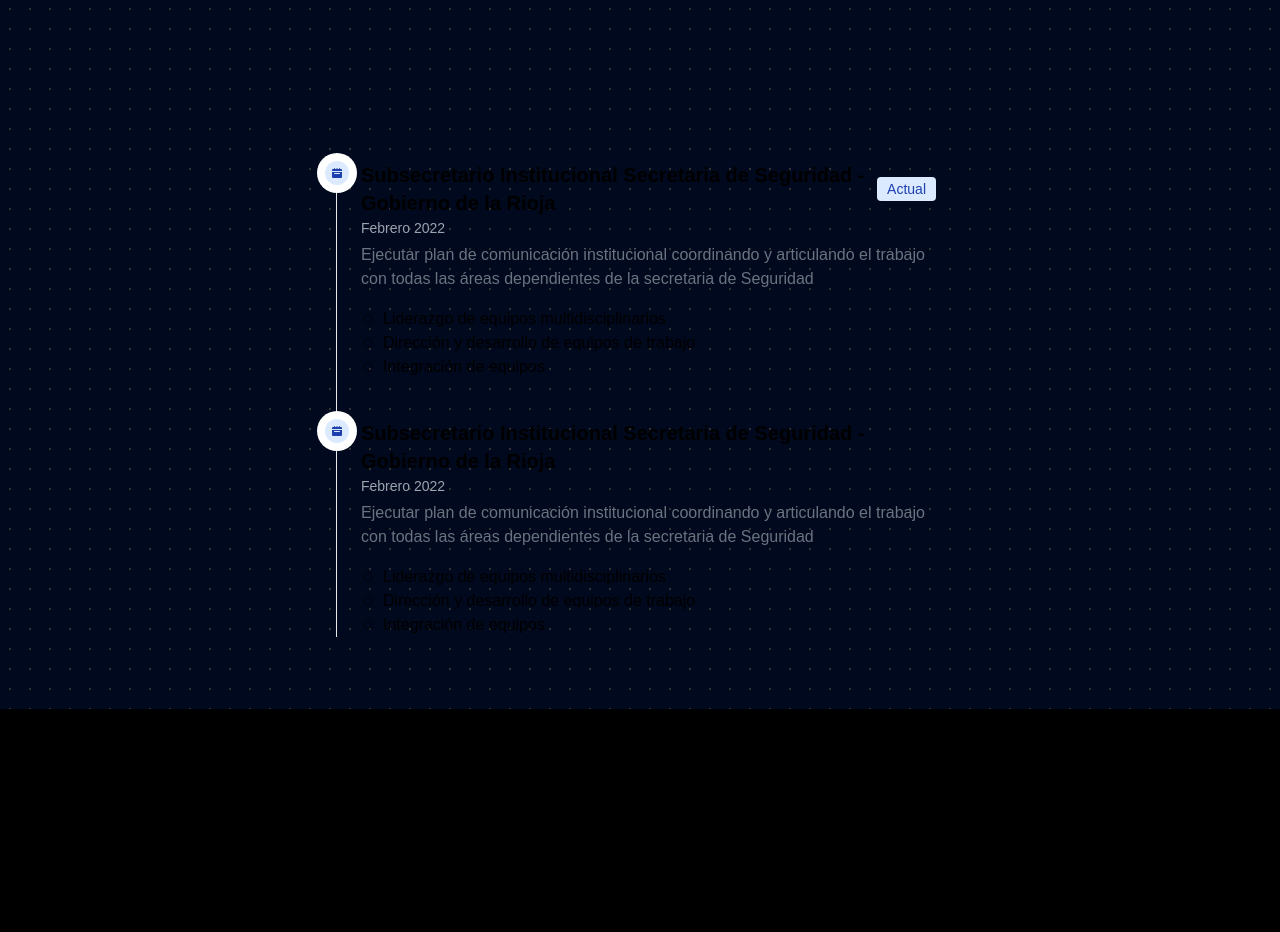
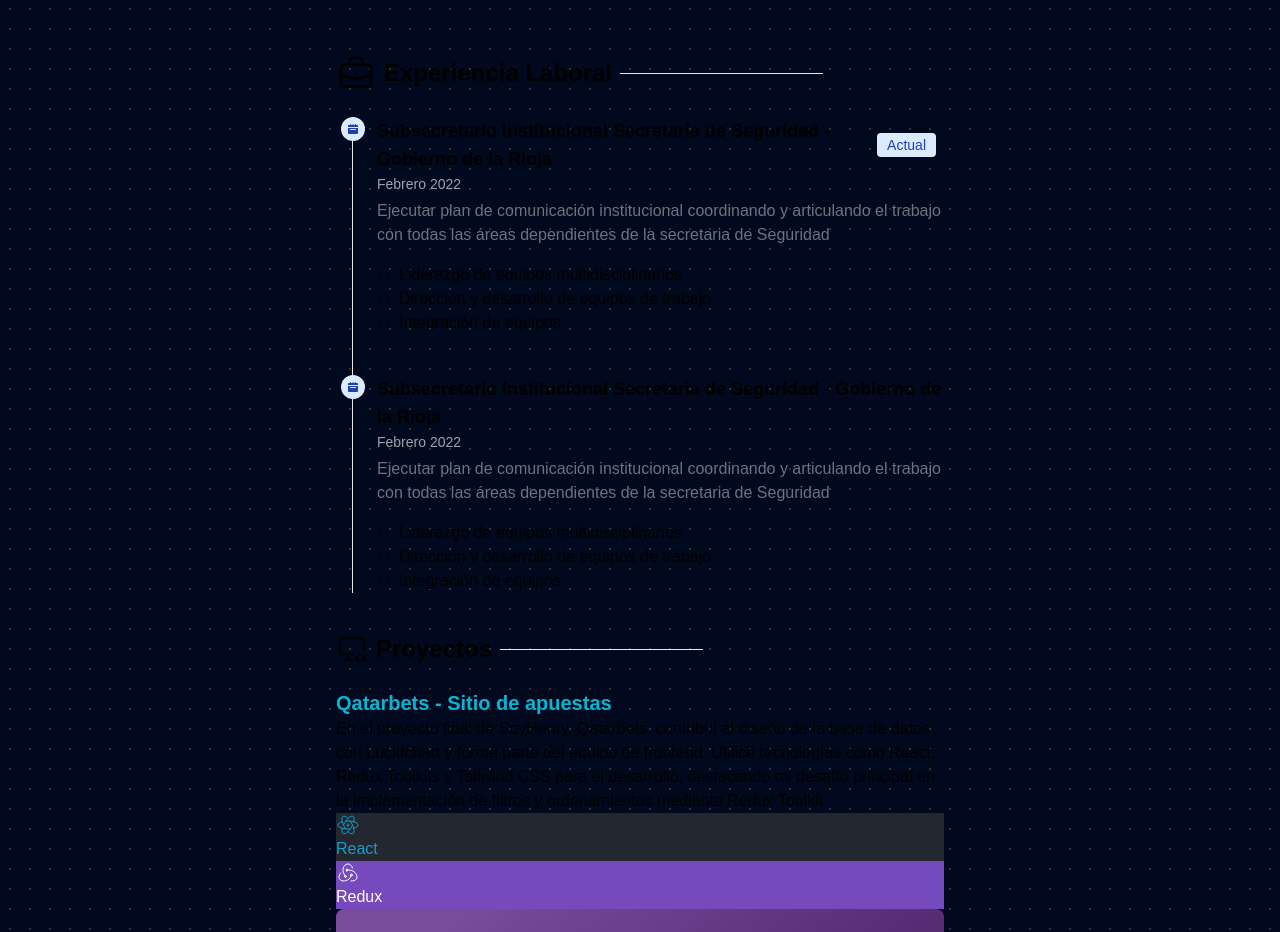
Before and after one commit to gastonfuentes/portfolio-gaston-fuentes, an Astro site: page / in a window 1280 px wide. Shown: the part 501-1433 px from the top of the page. Before the commit the page ends 1210 px from the top, so only its background shows below. Built offline with nearby package versions, Linux system fonts and the light colour scheme; Astro itself is replaced by a stand-in of ours.

Commit message:
responsive design y se agrego seccion de projectos

```diff
--- a/src/components/Experience.astro
+++ b/src/components/Experience.astro
@@ -31,7 +31,7 @@
 ];
 ---
 
-<ol class="relative border-s border-gray-200 dark:border-gray-700">
+<ol class="relative border-s border-gray-200 dark:border-gray-700 ml-4">
     {
         EXPERIENCIE.map((item) => (
             <li class="mb-10 ms-6">
--- a/src/components/ExperienceItem.astro
+++ b/src/components/ExperienceItem.astro
@@ -6,7 +6,7 @@
 
 <div>
     <span
-        class="absolute flex items-center justify-center w-6 h-6 bg-blue-100 rounded-full -start-3 ring-8 ring-white dark:ring-gray-900 dark:bg-blue-900"
+        class="absolute flex items-center justify-center w-6 h-6 bg-blue-100 rounded-full -start-3 ring-7 ring-white dark:ring-gray-900 dark:bg-blue-900"
     >
         <svg
             class="w-2.5 h-2.5 text-blue-800 dark:text-blue-300"
@@ -21,7 +21,7 @@
         </svg>
     </span>
 
-    <h3 class="flex items-center mb-1 text-xl font-semibold dark:text-white">
+    <h3 class="flex items-center mb-1 text-lg font-semibold dark:text-white">
         {title}
         {
             latest && (
--- a/src/components/Header.astro
+++ b/src/components/Header.astro
@@ -1,13 +1,9 @@
-<header class="flex justify-between items-center py-3 w-9/12">
-    <img
-        class="rounded-full w-12 h-12"
-        src="https://encrypted-tbn0.gstatic.com/images?q=tbn:ANd9GcTD23s_cK9IqWa9bQKyK9z2fck1H2ACnnj6QxTzfKVRtHXx27spb3f1Jz889TiOLD1uR0o&usqp=CAU"
-        alt="misho"
-    />
-    <nav class="flex flex-row gap-x-10">
-        <a href="/">Home</a>
-        <a href="/about">About</a>
-        <a href="/projects">Projects</a>
-        <a href="/contact">Contact</a>
+<header class="flex justify-center items-center py-3 w-10/12">
+    <nav class="flex flex-col text-xl md:text-base md:flex-row gap-x-10">
+        <a href="#top">Inicio</a>
+        <a href="#experiencia">Experiencia</a>
+        <a href="#proyectos">Proyectos</a>
+        <a href="#sobre-mi">Sobre mi</a>
+        <a href="#contacto">Contacto</a>
     </nav>
 </header>
--- /dev/null
+++ b/src/components/Projects.astro
@@ -0,0 +1,51 @@
+---
+import ReactIcon from "../components/icons/ReactIcon.astro";
+import ReduxIcon from "../components/icons/ReduxIcon.astro";
+
+const TAGS = {
+    REACT: {
+        name: "React",
+        class: "bg-[#23272f] text-[#149eca]",
+        icon: ReactIcon,
+    },
+    REDUX: {
+        name: "Redux",
+        class: "bg-[#764abc] text-white",
+        icon: ReduxIcon,
+    },
+};
+
+const PROJECTS = [
+    {
+        title: "Qatarbets - Sitio de apuestas",
+        description:
+            "En el proyecto final de SoyHenry, Qatarbets, contribuí al diseño de la base de datos con Lucidchart y formé parte del equipo de frontend. Utilicé tecnologías como React, Redux Toolkits y Tailwind CSS para el desarrollo, destacando mi desafío principal en la implementación de filtros y ordenamientos mediante Redux Toolkit.",
+        link: "#",
+        github: "https://github.com/nachoaar/qatarbets-frontend",
+        image: "/qatarbetsWeb.jpg",
+        tags: [TAGS.REACT, TAGS.REDUX],
+    },
+];
+---
+
+{
+    PROJECTS.map((pro) => (
+        <article>
+            <h3 class="text-xl font-semibold text-cyan-500">{pro.title}</h3>
+            <p class="text-md font-extralight text-pretty">{pro.description}</p>
+            <ul>
+                {pro.tags.map((tag) => (
+                    <li class=`  ${tag.class}`>
+                        <span>{<tag.icon />}</span>
+                        {tag.name}
+                    </li>
+                ))}
+            </ul>
+            <img
+                class=" rounded-lg "
+                src={pro.image}
+                alt="captura del proyecto Qatarbets"
+            />
+        </article>
+    ))
+}
--- /dev/null
+++ b/src/components/icons/BriefIcon.astro
@@ -0,0 +1,20 @@
+<svg
+    xmlns="http://www.w3.org/2000/svg"
+    class="icon icon-tabler icon-tabler-briefcase"
+    width="40"
+    height="40"
+    viewBox="0 0 24 24"
+    stroke-width="1.5"
+    stroke="currentColor"
+    fill="none"
+    stroke-linecap="round"
+    stroke-linejoin="round"
+>
+    <path stroke="none" d="M0 0h24v24H0z" fill="none"></path>
+    <path
+        d="M3 7m0 2a2 2 0 0 1 2 -2h14a2 2 0 0 1 2 2v9a2 2 0 0 1 -2 2h-14a2 2 0 0 1 -2 -2z"
+    ></path>
+    <path d="M8 7v-2a2 2 0 0 1 2 -2h4a2 2 0 0 1 2 2v2"></path>
+    <path d="M12 12l0 .01"></path>
+    <path d="M3 13a20 20 0 0 0 18 0"></path>
+</svg>
--- /dev/null
+++ b/src/components/icons/CodeIcon.astro
@@ -0,0 +1,21 @@
+<svg
+    xmlns="http://www.w3.org/2000/svg"
+    class="icon icon-tabler icon-tabler-device-desktop-code"
+    width="32"
+    height="32"
+    viewBox="0 0 24 24"
+    stroke-width="1.5"
+    stroke="currentColor"
+    fill="none"
+    stroke-linecap="round"
+    stroke-linejoin="round"
+>
+    <path stroke="none" d="M0 0h24v24H0z" fill="none"></path>
+    <path
+        d="M12.5 16h-8.5a1 1 0 0 1 -1 -1v-10a1 1 0 0 1 1 -1h16a1 1 0 0 1 1 1v8"
+    ></path>
+    <path d="M7 20h4"></path>
+    <path d="M9 16v4"></path>
+    <path d="M20 21l2 -2l-2 -2"></path>
+    <path d="M17 17l-2 2l2 2"></path>
+</svg>
--- /dev/null
+++ b/src/components/icons/ReactIcon.astro
@@ -0,0 +1,33 @@
+<svg
+    xmlns="http://www.w3.org/2000/svg"
+    class="icon icon-tabler icon-tabler-brand-react"
+    width="24"
+    height="24"
+    viewBox="0 0 24 24"
+    stroke-width="1"
+    stroke="currentColor"
+    fill="none"
+    stroke-linecap="round"
+    stroke-linejoin="round"
+>
+    <path stroke="none" d="M0 0h24v24H0z" fill="none"></path>
+    <path
+        d="M6.306 8.711c-2.602 .723 -4.306 1.926 -4.306 3.289c0 2.21 4.477 4 10 4c.773 0 1.526 -.035 2.248 -.102"
+    ></path>
+    <path
+        d="M17.692 15.289c2.603 -.722 4.308 -1.926 4.308 -3.289c0 -2.21 -4.477 -4 -10 -4c-.773 0 -1.526 .035 -2.25 .102"
+    ></path>
+    <path
+        d="M6.305 15.287c-.676 2.615 -.485 4.693 .695 5.373c1.913 1.105 5.703 -1.877 8.464 -6.66c.387 -.67 .733 -1.339 1.036 -2"
+    ></path>
+    <path
+        d="M17.694 8.716c.677 -2.616 .487 -4.696 -.694 -5.376c-1.913 -1.105 -5.703 1.877 -8.464 6.66c-.387 .67 -.733 1.34 -1.037 2"
+    ></path>
+    <path
+        d="M12 5.424c-1.925 -1.892 -3.82 -2.766 -5 -2.084c-1.913 1.104 -1.226 5.877 1.536 10.66c.386 .67 .793 1.304 1.212 1.896"
+    ></path>
+    <path
+        d="M12 18.574c1.926 1.893 3.821 2.768 5 2.086c1.913 -1.104 1.226 -5.877 -1.536 -10.66c-.375 -.65 -.78 -1.283 -1.212 -1.897"
+    ></path>
+    <path d="M11.5 12.866a1 1 0 1 0 1 -1.732a1 1 0 0 0 -1 1.732z"></path>
+</svg>
--- /dev/null
+++ b/src/components/icons/ReduxIcon.astro
@@ -0,0 +1,28 @@
+<svg
+    xmlns="http://www.w3.org/2000/svg"
+    class="icon icon-tabler icon-tabler-brand-redux"
+    width="24"
+    height="24"
+    viewBox="0 0 24 24"
+    stroke-width="1"
+    stroke="currentColor"
+    fill="none"
+    stroke-linecap="round"
+    stroke-linejoin="round"
+>
+    <path stroke="none" d="M0 0h24v24H0z" fill="none"></path>
+    <path
+        d="M16.54 7c-.805 -2.365 -2.536 -4 -4.54 -4c-2.774 0 -5.023 2.632 -5.023 6.496c0 1.956 1.582 4.727 2.512 6"
+    ></path>
+    <path
+        d="M4.711 11.979c-1.656 1.877 -2.214 4.185 -1.211 5.911c1.387 2.39 5.138 2.831 8.501 .9c1.703 -.979 2.875 -3.362 3.516 -4.798"
+    ></path>
+    <path
+        d="M15.014 19.99c2.511 0 4.523 -.438 5.487 -2.1c1.387 -2.39 -.215 -5.893 -3.579 -7.824c-1.702 -.979 -4.357 -1.235 -5.927 -1.07"
+    ></path>
+    <path
+        d="M10.493 9.862c.48 .276 1.095 .112 1.372 -.366a1 1 0 0 0 -.367 -1.365a1.007 1.007 0 0 0 -1.373 .366a1 1 0 0 0 .368 1.365z"
+    ></path>
+    <path d="M9.5 15.5m-1 0a1 1 0 1 0 2 0a1 1 0 1 0 -2 0"></path>
+    <path d="M15.5 14m-1 0a1 1 0 1 0 2 0a1 1 0 1 0 -2 0"></path>
+</svg>
--- a/src/layouts/Layout.astro
+++ b/src/layouts/Layout.astro
@@ -34,6 +34,7 @@
 	}
 	html {
 		font-family: "Onest Variable", sans-serif;
+		scroll-behavior: smooth;
 	}
 	body {
 		background: #141414;
@@ -41,4 +42,10 @@
 		flex-direction: column;
 		justify-content: center;
 	}
+
+	@media (prefers-reduced-motion: reduce) {
+		html {
+			scroll-behavior: auto;
+		}
+	}
 </style>
--- a/src/pages/index.astro
+++ b/src/pages/index.astro
@@ -8,27 +8,38 @@
 import LinkedInIcon from "../components/icons/LinkedInIcon.astro";
 import EmailIcon from "../components/icons/EmailIcon.astro";
 import Experience from "../components/Experience.astro";
+import BriefIcon from "../components/icons/BriefIcon.astro";
+import CodeIcon from "../components/icons/CodeIcon.astro";
+import Projects from "../components/Projects.astro";
 ---
 
 <Layout
 	title="Portfolio de Gaston Fuentes - Desarrollador y Programador Web"
 	description="Contrata a Gaston para crear y desarrollar tu app web o movil. Especializado en programacion Front-end."
 >
-	<main class="w-2/4">
-		<section class="py-44">
+	<main class="w-full md:w-2/4">
+		<section class="py-14">
+			<img
+				class="rounded-full size-20 mb-1"
+				src="https://encrypted-tbn0.gstatic.com/images?q=tbn:ANd9GcTD23s_cK9IqWa9bQKyK9z2fck1H2ACnnj6QxTzfKVRtHXx27spb3f1Jz889TiOLD1uR0o&usqp=CAU"
+				alt="misho"
+			/>
 			<h1 class="text-white text-5xl font-bold pb-3">
-				Hola, soy Gaston <a
+				Hola, soy Gaston <!-- <a
 					href="https://linkedin.com"
 					target="_blank"
 					rel="noopener"><Badge>Disponible para trabajar</Badge></a
-				>
+				> -->
 			</h1>
-			<h2 class="text-xl opacity-80">
-				junior development. Desarrollador web con basta experiencia en
-				el diseño multimedial. La Rioja Argentina 🩵. Me expecializo en
-				el diseño y 89yas8xcyaoisdc desarrollo web daaaaaaaaaaaaaaaaaaaa
+			<h2 class="text-xl opacity-80 mb-4">
+				<span class="text-cyan-400"
+					>Full Stack Developer y Diseñador Multimedia.</span
+				> Poseo experiencia trabajando con tecnologías como Js, NodeJS, React,
+				Redux, Redux Toolkit, Express, SQL, Sequelize, Tailwind, entre otras.
+				Me gusta complementar toda mi experiencia adquirida como diseñador
+				con la programación.
 			</h2>
-			<nav class="flex flex-row gap-1">
+			<nav class="flex flex-col md:flex-row gap-1">
 				<SocialPill href="https://github.com/gastonfuentes">
 					<GitHubIcon />
 					GitHub
@@ -41,16 +52,28 @@
 					LinkedIn
 				</SocialPill>
 
-				<SocialPill
-					href="https://www.linkedin.com/in/gastonnicolasfuentes/"
-				>
+				<SocialPill href="mailto:gastonnicolasfuentes@gmail.com">
 					<EmailIcon />
 					gastonnicolasfuentes@gmail.com
 				</SocialPill>
 			</nav>
 		</section>
-		<section>
+		<section id="experiencia">
+			<h2 class="text-2xl font-bold mb-6 flex gap-2 items-center">
+				<BriefIcon />
+				Experiencia Laboral
+				<hr class="h-px w-1/4 md:w-1/3 bg-slate-50" />
+			</h2>
 			<Experience />
+		</section>
+
+		<section id="proyectos">
+			<h2 class="text-2xl font-bold mb-6 flex gap-2 items-center">
+				<CodeIcon />
+				Proyectos
+				<hr class="h-px w-1/4 md:w-1/3 bg-slate-50" />
+			</h2>
+			<Projects />
 		</section>
 	</main>
 </Layout>
```
Also changed, not shown: src/components/icons/LinkedInIcon.astro (+0 -27 lines), public/qatarbetsWeb.jpg (added).
